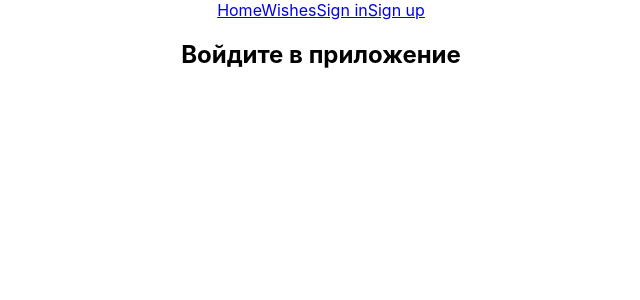
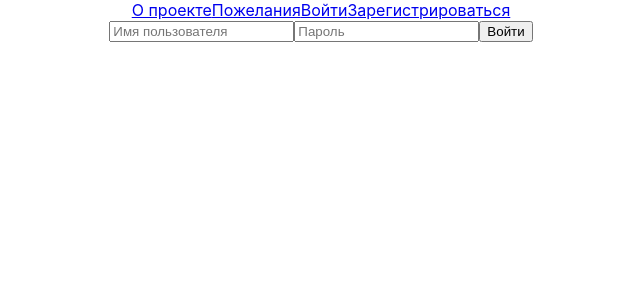
Before and after one commit to Evgenii-Buslaev/wishboard_frontend, a React (Create React App) app: page /login in a window 1280 px wide. Shown: the top 300 px of the page, without its empty margins (319-959 px from the left). Built offline with nearby package versions, Linux system fonts and the light colour scheme; no server answers.

Commit message:
Created login form

```diff
--- a/src/components/App/App.js
+++ b/src/components/App/App.js
@@ -14,7 +14,6 @@
 
   useEffect(() => {
     dispatch(fetchCards());
-    dispatch(login());
     console.log(user);
   }, []);
   return (
--- a/src/components/Login/Login.jsx
+++ b/src/components/Login/Login.jsx
@@ -1,5 +1,26 @@
+import { useState } from "react";
+
 const Login = () => {
-  return <h2>Войдите в приложение</h2>;
+  const [username, setUsername] = useState("");
+  const [password, setPassword] = useState("");
+
+  return (
+    <form>
+      <input
+        type="text"
+        placeholder="Имя пользователя"
+        value={username}
+        onChange={(e) => setUsername(e.target.value)}
+      />
+      <input
+        type="password"
+        placeholder="Пароль"
+        value={password}
+        onChange={(e) => setPassword(e.target.value)}
+      />
+      <button type="submit">Войти</button>
+    </form>
+  );
 };
 
 export default Login;
--- a/src/routes/privateRoutes.js
+++ b/src/routes/privateRoutes.js
@@ -7,31 +7,31 @@
 export const privateRoutes = [
   {
     path: "/",
-    title: "Home",
+    title: "О проекте",
     element: <Home />,
     nav: true,
   },
   {
     path: "/cards",
-    title: "Wishes",
+    title: "Пожелания",
     element: <CardsList />,
     nav: true,
   },
   {
     path: "/cards/:id",
-    title: "Wish",
+    title: "Пожелание",
     element: <Card />,
     nav: false,
   },
   {
     path: "/post_card",
-    title: "Create a wish",
+    title: "Создайте пожелание",
     element: <CardForm />,
     nav: true,
   },
   {
     path: "/profile",
-    title: "Profile",
+    title: "Профиль",
     element: <Profile />,
     nav: true,
   },
--- a/src/routes/publicRoutes.js
+++ b/src/routes/publicRoutes.js
@@ -7,31 +7,31 @@
 export const publicRoutes = [
   {
     path: "/",
-    title: "Home",
+    title: "О проекте",
     element: <Home />,
     nav: true,
   },
   {
     path: "/cards",
-    title: "Wishes",
+    title: "Пожелания",
     element: <CardsList />,
     nav: true,
   },
   {
     path: "/cards/:id",
-    title: "Wish",
+    title: "Пожелание",
     element: <Card />,
     nav: false,
   },
   {
     path: "/login",
-    title: "Sign in",
+    title: "Войти",
     element: <Login />,
     nav: true,
   },
   {
     path: "/register",
-    title: "Sign up",
+    title: "Зарегистрироваться",
     element: <Register />,
     nav: true,
   },
```
